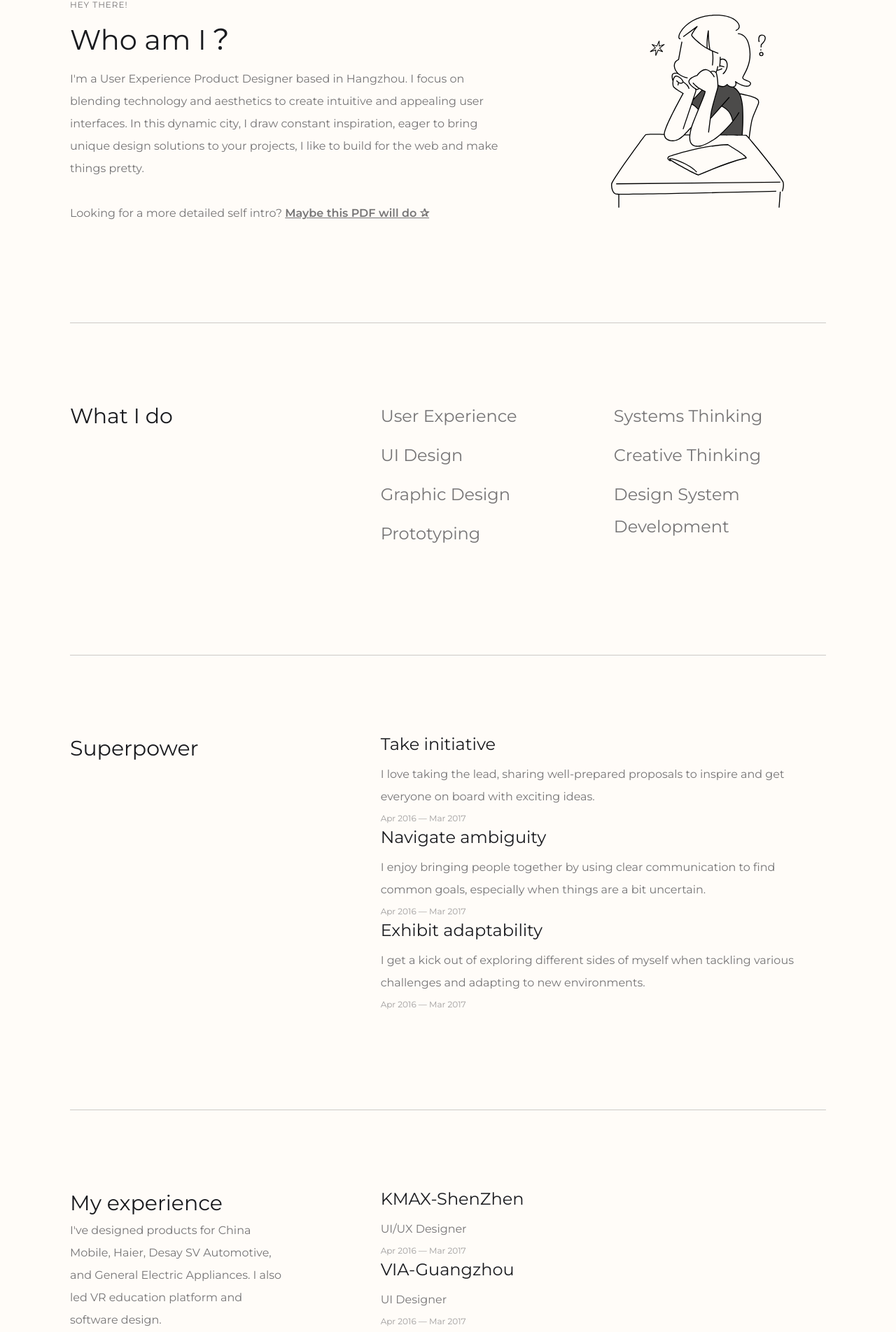
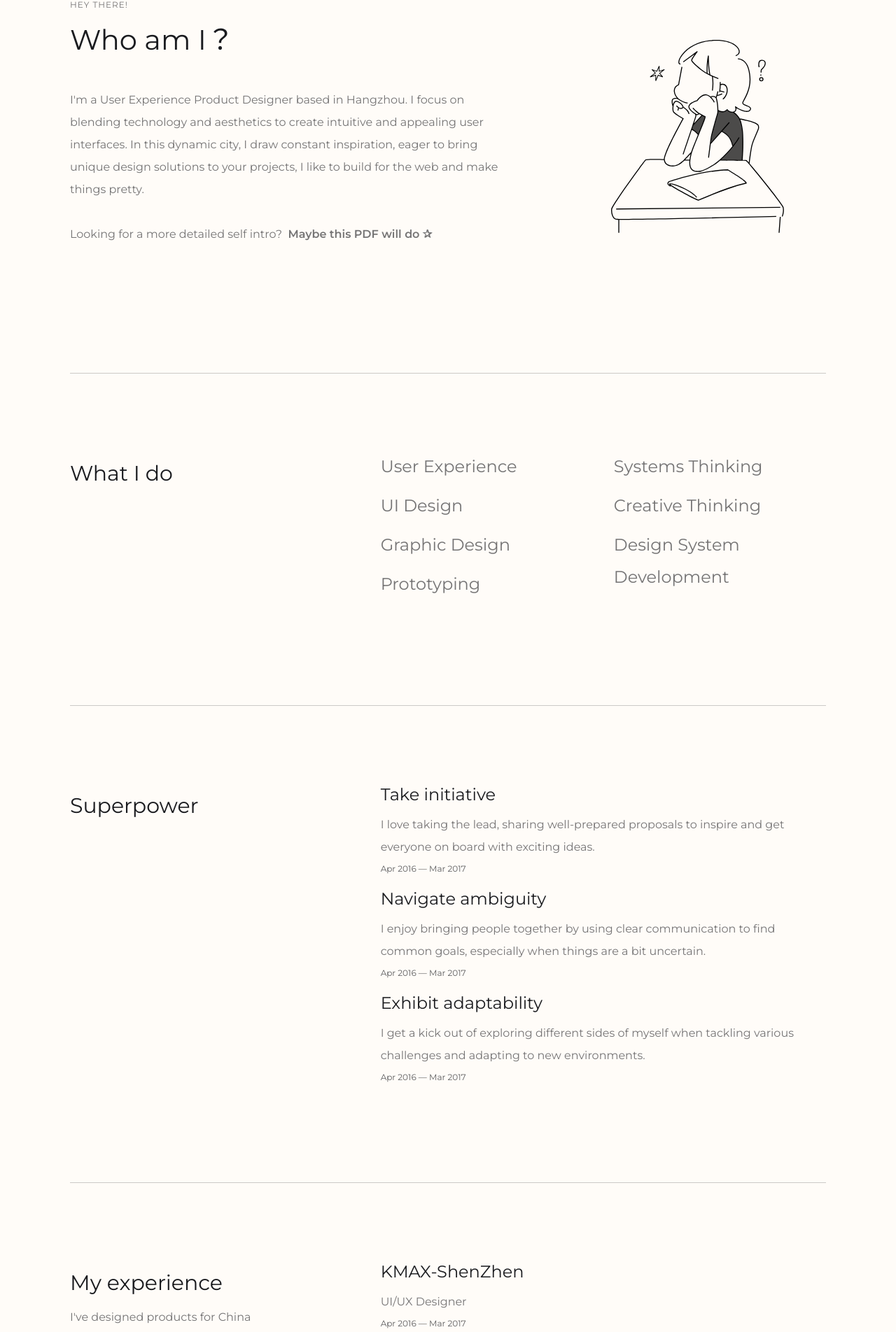
Before and after one commit to jaemin17/jaemin-portfolio, a Next.js app: page /en/about2 in a window 1280 px wide. Shown: the part 178-2082 px from the top of the page at 70% size. Built offline with nearby package versions, Linux system fonts and the light colour scheme.

Commit message:
Align About2 content and layout with the Webflow about page.
Centralize copy in content.ts and tune middle-section spacing and typography to match the reference design.

```diff
--- a/src/app/[locale]/about2/about.module.css
+++ b/src/app/[locale]/about2/about.module.css
@@ -37,13 +37,14 @@
   grid-template-columns: 6fr 3fr;
   column-gap: 160px;
   row-gap: 30px;
-  align-items: center;
+  align-items: start;
   margin-top: 100px;
   margin-bottom: 140px;
 }
 
 .introText {
   min-width: 0;
+  padding-bottom: 32px;
 }
 
 .label {
@@ -51,13 +52,15 @@
   font-size: 12px;
   font-weight: 500;
   line-height: 20px;
-  letter-spacing: 0.08em;
+  letter-spacing: 1px;
   text-transform: uppercase;
-  color: var(--about-muted);
+  color: var(--about-fg);
+  opacity: 0.6;
 }
 
 .heroTitle {
-  margin: 10px 0 10px;
+  margin: 10px 0 40px;
+  max-width: 1240px;
   font-size: 40px;
   font-weight: 400;
   line-height: 60px;
@@ -65,19 +68,20 @@
 }
 
 .text {
-  margin: 0;
+  margin: 0 0 10px;
   padding: 0;
-  color: var(--about-muted);
+  color: var(--about-fg);
   font-size: 16px;
   font-weight: 400;
   line-height: 32px;
+  opacity: 0.6;
 }
 
 .pdfLink {
   display: inline;
   color: inherit;
   font-weight: 600;
-  text-decoration: underline;
+  text-decoration: none;
   transition: opacity 0.2s ease;
 }
 
@@ -91,6 +95,7 @@
   height: auto;
   padding-right: 60px;
   justify-self: end;
+  align-self: center;
 }
 
 .divider {
@@ -130,7 +135,7 @@
 }
 
 .sectionTitle {
-  margin: 0;
+  margin: 10px 0;
   font-size: 30px;
   font-weight: 400;
   line-height: 46px;
@@ -150,21 +155,18 @@
 
 .skillItem {
   margin: 0 0 10px;
-  color: var(--about-muted);
+  color: var(--about-fg);
   font-size: 24px;
   font-weight: 400;
   line-height: 46px;
+  opacity: 0.6;
 }
 
 .cardStack {
   display: grid;
   grid-template-rows: auto;
-  row-gap: 0;
+  row-gap: 16px;
   padding-top: 10px;
-}
-
-.card + .card {
-  margin-top: 0;
 }
 
 .cardTitle {
@@ -184,9 +186,14 @@
 
 .cardMeta {
   margin: 0;
-  color: rgba(26, 27, 31, 0.42);
+  color: var(--about-fg);
   font-size: 12px;
   line-height: 20px;
+  opacity: 0.7;
+}
+
+.sectionTitleCol .text {
+  margin-bottom: 0;
 }
 
 .footer {
--- /dev/null
+++ b/src/app/[locale]/about2/content.ts
@@ -0,0 +1,72 @@
+/**
+ * Copy aligned with https://jaemins-sublime-site.webflow.io/about
+ * (navigation labels are defined separately in SiteHeader.)
+ */
+export const about2PdfUrl =
+  "https://drive.google.com/file/d/1QowvXwQdM2GcpHMw60DGumxEhw75aBfT/view?usp=sharing";
+
+export const about2Email = "lijaemin1993@gmail.com";
+
+export const about2Copy = {
+  label: "Hey there!",
+  heroTitle: "Who am I？",
+  introBio:
+    "I'm a User Experience Product Designer based in Hangzhou. I focus on blending technology and aesthetics to create intuitive and appealing user interfaces. In this dynamic city, I draw constant inspiration, eager to bring unique design solutions to your projects, I like to build for the web and make things pretty.",
+  introCtaPrefix: "Looking for a more detailed self intro?",
+  pdfLinkLabel: "Maybe this PDF will do ✰",
+  skillsLeft: [
+    "User Experience",
+    "UI\u00a0Design",
+    "Graphic Design",
+    "Prototyping",
+  ],
+  skillsRight: [
+    "Systems Thinking",
+    "Creative Thinking",
+    "Design System Development",
+  ],
+  superpowers: [
+    {
+      title: "Take initiative",
+      description:
+        "I love taking the lead, sharing well-prepared proposals to inspire and get everyone on board with exciting ideas.",
+      period: "Apr 2016 — Mar 2017",
+    },
+    {
+      title: "Navigate ambiguity",
+      description:
+        "I enjoy bringing people together by using clear communication to find common goals, especially when things are a bit uncertain.",
+      period: "Apr 2016 — Mar 2017",
+    },
+    {
+      title: "Exhibit adaptability",
+      description:
+        "I get a kick out of exploring different sides of myself when tackling various challenges and adapting to new environments.",
+      period: "Apr 2016 — Mar 2017",
+    },
+  ],
+  jobs: [
+    {
+      company: "KMAX-ShenZhen",
+      role: "UI/UX Designer",
+      period: "Apr 2016 — Mar 2017",
+    },
+    {
+      company: "VIA-Guangzhou",
+      role: "UI Designer",
+      period: "Apr 2016 — Mar 2017",
+    },
+    {
+      company: "ISAR-Beijing",
+      role: "Visual and UX Designer",
+      period: "Apr 2016 — Mar 2017",
+    },
+  ],
+  sectionWhatIDo: "What I do",
+  sectionSuperpower: "Superpower",
+  sectionExperience: "My experience",
+  experienceSummary:
+    "I've designed products for China Mobile, Haier, Desay SV Automotive, and General Electric Appliances. I also led VR education platform and software design.",
+  footerTitle: "I'd love to meet you :) ✰. ",
+  footerEmailLabel: "→ Email",
+} as const;
--- a/src/app/[locale]/about2/page.tsx
+++ b/src/app/[locale]/about2/page.tsx
@@ -3,63 +3,8 @@ import Link from "next/link";
 import { notFound } from "next/navigation";
 import { SiteHeader } from "@/components/SiteHeader";
 import { isLocale, type Locale } from "@/i18n/config";
+import { about2Copy, about2Email, about2PdfUrl } from "./content";
 import styles from "./about.module.css";
-
-const pdfUrl =
-  "https://drive.google.com/file/d/1QowvXwQdM2GcpHMw60DGumxEhw75aBfT/view?usp=sharing";
-const email = "lijaemin1993@gmail.com";
-
-const skillsLeft = [
-  "User Experience",
-  "UI Design",
-  "Graphic Design",
-  "Prototyping",
-];
-
-const skillsRight = [
-  "Systems Thinking",
-  "Creative Thinking",
-  "Design System Development",
-];
-
-const superpowers = [
-  {
-    title: "Take initiative",
-    description:
-      "I love taking the lead, sharing well-prepared proposals to inspire and get everyone on board with exciting ideas.",
-    period: "Apr 2016 — Mar 2017",
-  },
-  {
-    title: "Navigate ambiguity",
-    description:
-      "I enjoy bringing people together by using clear communication to find common goals, especially when things are a bit uncertain.",
-    period: "Apr 2016 — Mar 2017",
-  },
-  {
-    title: "Exhibit adaptability",
-    description:
-      "I get a kick out of exploring different sides of myself when tackling various challenges and adapting to new environments.",
-    period: "Apr 2016 — Mar 2017",
-  },
-];
-
-const jobs = [
-  {
-    company: "KMAX-ShenZhen",
-    role: "UI/UX Designer",
-    period: "Apr 2016 — Mar 2017",
-  },
-  {
-    company: "VIA-Guangzhou",
-    role: "UI Designer",
-    period: "Apr 2016 — Mar 2017",
-  },
-  {
-    company: "ISAR-Beijing",
-    role: "Visual and UX Designer",
-    period: "Apr 2016 — Mar 2017",
-  },
-];
 
 type About2PageProps = {
   params: Promise<{ locale: string }>;
@@ -78,20 +23,16 @@ export default async function About2Page({ params }: About2PageProps) {
             <div className={styles.container}>
               <div className={styles.introGrid}>
                 <div className={styles.introText}>
-                  <p className={styles.label}>Hey there!</p>
-                  <h2 className={styles.heroTitle}>Who am I？</h2>
+                  <p className={styles.label}>{about2Copy.label}</p>
+                  <h2 className={styles.heroTitle}>{about2Copy.heroTitle}</h2>
                   <p className={styles.text}>
-                    I&apos;m a User Experience Product Designer based in Hangzhou. I
-                    focus on blending technology and aesthetics to create intuitive
-                    and appealing user interfaces. In this dynamic city, I draw
-                    constant inspiration, eager to bring unique design solutions to
-                    your projects, I like to build for the web and make things
-                    pretty.
+                    {about2Copy.introBio}
                     <br />
                     <br />
-                    Looking for a more detailed self intro?{" "}
-                    <Link className={styles.pdfLink} href={pdfUrl} target="_blank" rel="noreferrer">
-                      Maybe this PDF will do ✰
+                    {about2Copy.introCtaPrefix}
+                    {"\u00a0\u00a0"}
+                    <Link className={styles.pdfLink} href={about2PdfUrl} target="_blank" rel="noreferrer">
+                      {about2Copy.pdfLinkLabel}
                     </Link>
                   </p>
                 </div>
@@ -111,18 +52,18 @@ export default async function About2Page({ params }: About2PageProps) {
             <div className={styles.container}>
               <div className={styles.skillsGrid}>
                 <div className={styles.sectionTitleCol}>
-                  <h3 className={styles.sectionTitle}>What I do</h3>
+                  <h3 className={styles.sectionTitle}>{about2Copy.sectionWhatIDo}</h3>
                 </div>
                 <div className={styles.skillsColumns}>
                   <div className={styles.skillsCol}>
-                    {skillsLeft.map((skill) => (
+                    {about2Copy.skillsLeft.map((skill) => (
                       <p key={skill} className={styles.skillItem}>
                         {skill}
                       </p>
                     ))}
                   </div>
                   <div className={styles.skillsCol}>
-                    {skillsRight.map((skill) => (
+                    {about2Copy.skillsRight.map((skill) => (
                       <p key={skill} className={styles.skillItem}>
                         {skill}
                       </p>
@@ -137,16 +78,16 @@ export default async function About2Page({ params }: About2PageProps) {
             <div className={styles.container}>
               <div className={`${styles.skillsGrid} ${styles.skillsGridReversed}`}>
                 <div className={styles.cardStack}>
-                  {superpowers.map((item) => (
+                  {about2Copy.superpowers.map((item) => (
                     <article key={item.title} className={styles.card}>
-                      <h3 className={styles.cardTitle}>{item.title}</h3>
+                      <div className={styles.cardTitle}>{item.title}</div>
                       <p className={styles.cardText}>{item.description}</p>
                       <p className={styles.cardMeta}>{item.period}</p>
                     </article>
                   ))}
                 </div>
                 <div className={styles.sectionTitleCol}>
-                  <h3 className={styles.sectionTitle}>Superpower</h3>
+                  <h3 className={styles.sectionTitle}>{about2Copy.sectionSuperpower}</h3>
                 </div>
               </div>
             </div>
@@ -156,21 +97,17 @@ export default async function About2Page({ params }: About2PageProps) {
             <div className={styles.container}>
               <div className={`${styles.skillsGrid} ${styles.skillsGridReversed}`}>
                 <div className={styles.cardStack}>
-                  {jobs.map((job) => (
+                  {about2Copy.jobs.map((job) => (
                     <article key={job.company} className={styles.card}>
-                      <h3 className={styles.cardTitle}>{job.company}</h3>
+                      <div className={styles.cardTitle}>{job.company}</div>
                       <p className={styles.cardText}>{job.role}</p>
                       <p className={styles.cardMeta}>{job.period}</p>
                     </article>
                   ))}
                 </div>
                 <div className={styles.sectionTitleCol}>
-                  <h3 className={styles.sectionTitle}>My experience</h3>
-                  <p className={styles.text}>
-                    I&apos;ve designed products for China Mobile, Haier, Desay SV
-                    Automotive, and General Electric Appliances. I also led VR
-                    education platform and software design.
-                  </p>
+                  <h3 className={styles.sectionTitle}>{about2Copy.sectionExperience}</h3>
+                  <p className={styles.text}>{about2Copy.experienceSummary}</p>
                 </div>
               </div>
             </div>
@@ -180,12 +117,10 @@ export default async function About2Page({ params }: About2PageProps) {
 
           <footer className={styles.footer}>
             <div className={styles.footerInner}>
-              <h1 className={styles.footerTitle}>
-                I&apos;d love to meet you :) ✰.
-              </h1>
+              <h1 className={styles.footerTitle}>{about2Copy.footerTitle}</h1>
               <p className={styles.footerLinkWrap}>
-                <a className={styles.footerLink} href={`mailto:${email}`}>
-                  → Email
+                <a className={styles.footerLink} href={`mailto:${about2Email}`}>
+                  {about2Copy.footerEmailLabel}
                 </a>
               </p>
             </div>
```
